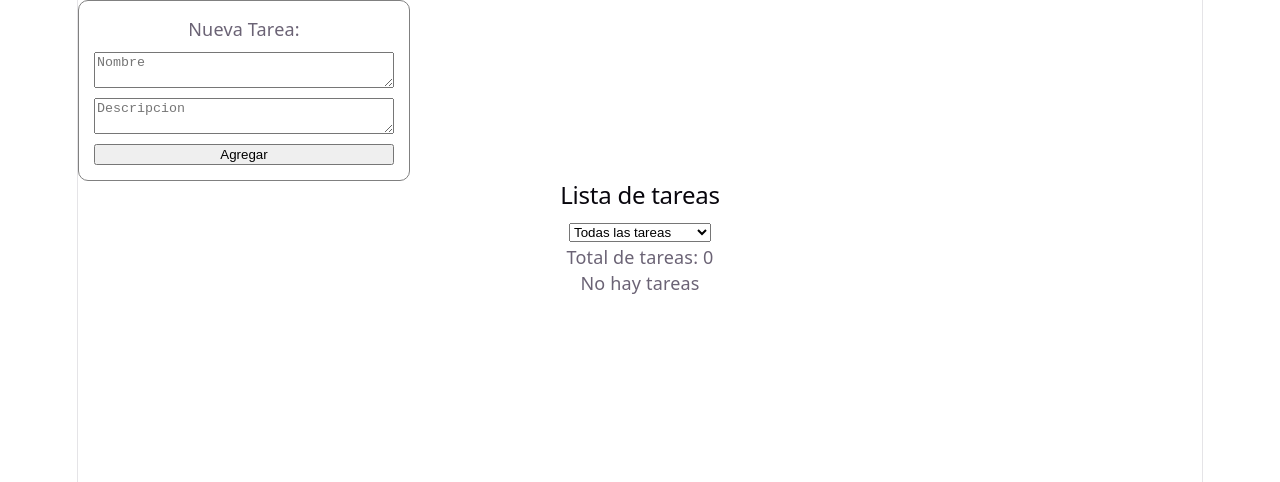
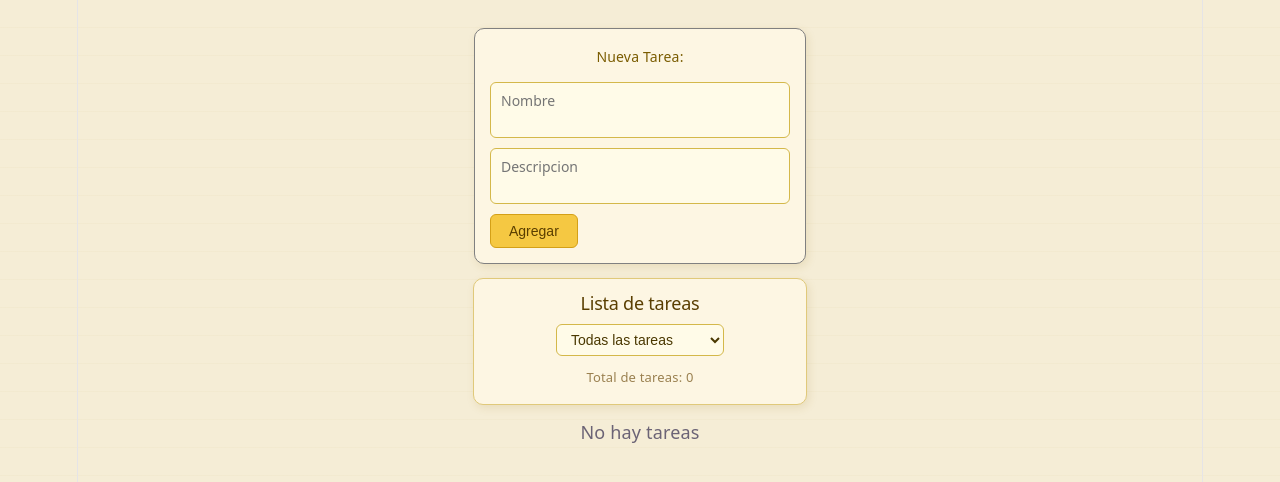
Before and after one commit to Po01o/GestorDeTareas, a React (Vite) app: page / in a window 1280 px wide. Shown: the top 482 px of the page. Built offline with nearby package versions, Linux system fonts and the light colour scheme.

Commit message:
Agregando estilos

```diff
--- a/src/components/Agregar.jsx
+++ b/src/components/Agregar.jsx
@@ -28,7 +28,7 @@ function Agregar(){
     };
 
     return (
-        <div style={styles.contenedor}>
+        <div style={styles.contenedor} className="gestor-agregar">
             <label htmlFor="titulo">Nueva Tarea:</label>
 
             <textarea id="titulo" rows="2" cols="20" placeholder="Nombre" value={titulo}
@@ -57,4 +57,4 @@ const styles = {
 };
 
 
-export default Agregar
+export default Agregar;
--- a/src/components/Filtro.jsx
+++ b/src/components/Filtro.jsx
@@ -18,7 +18,7 @@ function Filtro(){
     });
 
     return (
-        <div>
+        <div className="gestor-filtro">
             <h2>Lista de tareas</h2>
             <select value={filtro} onChange={(e) => dispatch({tipo: "FILTRAR", filtro: e.target.value})}>
                 <option value="Todas">Todas las tareas</option>
@@ -30,4 +30,4 @@ function Filtro(){
     );
 }
 
-export default Filtro
+export default Filtro;
--- a/src/components/Gestor.jsx
+++ b/src/components/Gestor.jsx
@@ -27,7 +27,7 @@ function Gestor() {
 
     return (
         <GestorContext.Provider value={{tareas: estado.tareas, filtro: estado.filtro, dispatch}}>
-            <div>
+            <div className="gestor-contenedor">
                 <Agregar/>
                 <Filtro/>
                 <Lista/>
--- a/src/components/Lista.jsx
+++ b/src/components/Lista.jsx
@@ -94,4 +94,4 @@ const styles = {
 
 };
 
-export default Lista
+export default Lista;
--- a/src/index.css
+++ b/src/index.css
@@ -109,3 +109,126 @@ code {
   padding: 4px 8px;
   background: var(--code-bg);
 }
+
+body {
+  background-color: #f5edd6;
+  background-image:
+    repeating-linear-gradient(
+      to bottom,
+      transparent,
+      transparent 27px,
+      rgba(180, 150, 60, 0.08) 28px
+    );
+}
+
+.gestor-contenedor {
+  display: flex;
+  flex-direction: column;
+  align-items: center;
+  gap: 14px;
+  padding: 28px 16px;
+  min-height: 100svh;
+}
+
+.gestor-contenedor button {
+  background-color: #f5c842;
+  color: #5a3e00;
+  border: 1px solid #d4a017;
+  border-radius: 6px;
+  padding: 6px 14px;
+  font-size: 13px;
+  font-weight: 500;
+  cursor: pointer;
+  transition: background-color 0.15s;
+  margin-right: 6px;
+}
+
+.gestor-contenedor button:hover {
+  background-color: #e6b800;
+}
+
+.gestor-contenedor button:active {
+  background-color: #c9a000;
+}
+
+.gestor-agregar {
+  background-color: #fdf6e3;
+  border-color: #e0c97a;
+  box-shadow: 2px 3px 8px rgba(160, 130, 40, 0.15);
+}
+
+.gestor-agregar label {
+  font-size: 14px;
+  font-weight: 500;
+  color: #7a5c00;
+  margin-bottom: 2px;
+}
+
+.gestor-agregar textarea {
+  background-color: #fffbe8;
+  border: 1px solid #d4b84a;
+  border-radius: 6px;
+  padding: 8px 10px;
+  font-family: var(--sans);
+  font-size: 14px;
+  color: #4a3800;
+  resize: none;
+  transition: border-color 0.15s;
+}
+
+.gestor-agregar textarea:focus {
+  outline: none;
+  border-color: #b8860b;
+}
+
+.gestor-agregar button {
+  background-color: #f5c842;
+  color: #5a3e00;
+  border: 1px solid #d4a017;
+  border-radius: 6px;
+  padding: 8px 18px;
+  font-size: 14px;
+  font-weight: 500;
+  cursor: pointer;
+  align-self: flex-start;
+  transition: background-color 0.15s;
+}
+
+.gestor-agregar button:hover {
+  background-color: #e6b800;
+}
+
+.gestor-agregar button:active {
+  background-color: #c9a000;
+}
+
+.gestor-filtro {
+  background-color: #fdf6e3;
+  border: 1px solid #e0c97a;
+  border-radius: 10px;
+  box-shadow: 2px 3px 8px rgba(160, 130, 40, 0.15);
+  padding: 14px 16px;
+  width: 300px;
+}
+
+.gestor-filtro h2 {
+  font-size: 18px;
+  color: #5a3e00;
+  margin: 0 0 10px;
+}
+
+.gestor-filtro select {
+  background-color: #fffbe8;
+  border: 1px solid #d4b84a;
+  border-radius: 6px;
+  padding: 6px 10px;
+  font-size: 14px;
+  color: #4a3800;
+  cursor: pointer;
+}
+
+.gestor-filtro p {
+  font-size: 13px;
+  color: #9a8050;
+  margin-top: 8px;
+}
```
Also changed, not shown: src/App.css (deleted, +0 -184 lines), src/App.jsx (deleted, +0 -122 lines).
